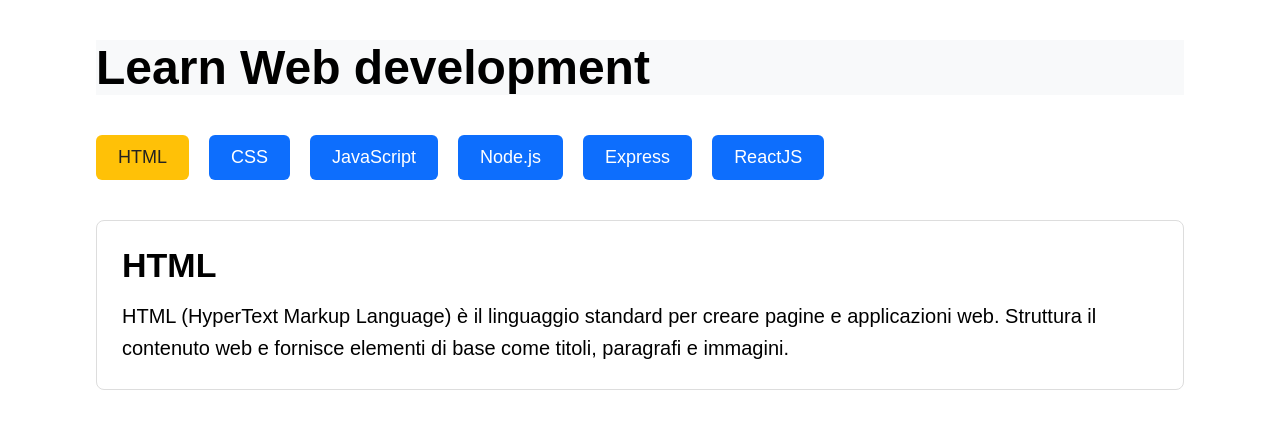
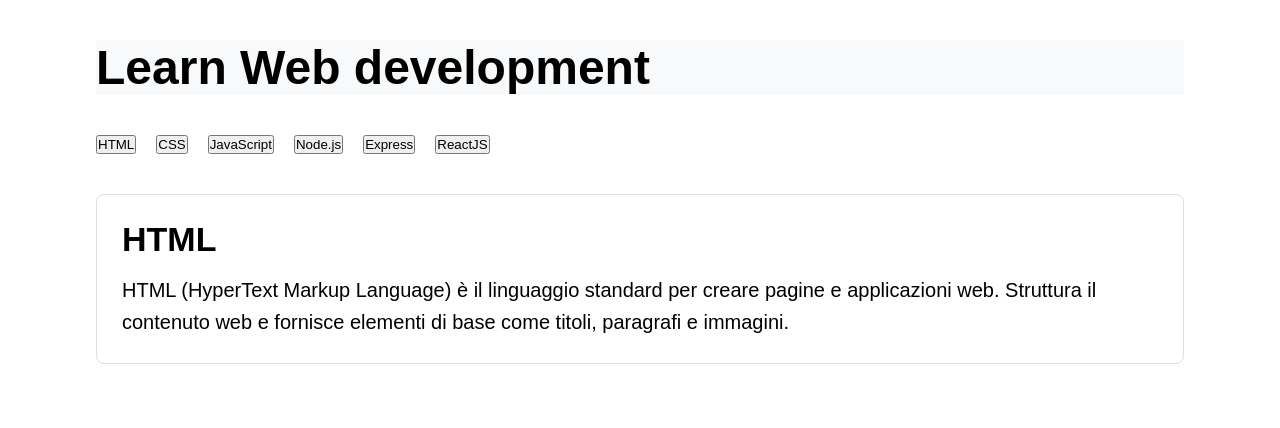
Before and after one commit to daviderocco85/react-use-state, a React (Vite) app: page / in a window 1280 px wide. Shown: the top 428 px of the page. Built offline with nearby package versions, Linux system fonts and the light colour scheme.

Commit message:
refactor: update button className to use btn and active modifiers in Button.jsx

```diff
--- a/src/components/Button.jsx
+++ b/src/components/Button.jsx
@@ -4,7 +4,7 @@
 export const Button = props => {
     return (
         <button
-            className={props.active === props.item.id ? "tab-btn active" : "tab-btn"}
+            className={props.active === props.item.id ? "btn active" : "btn"}
             onClick={() =>
                 props.setActive(props.item.id)
             }
```
